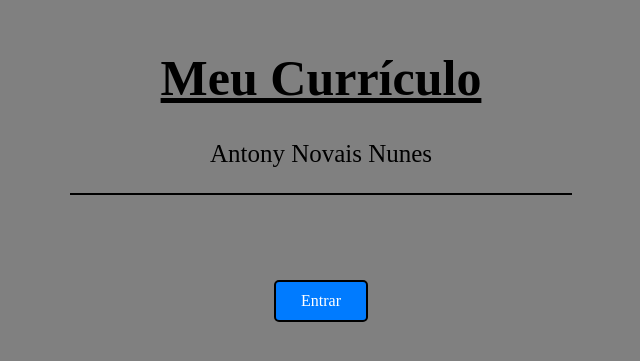
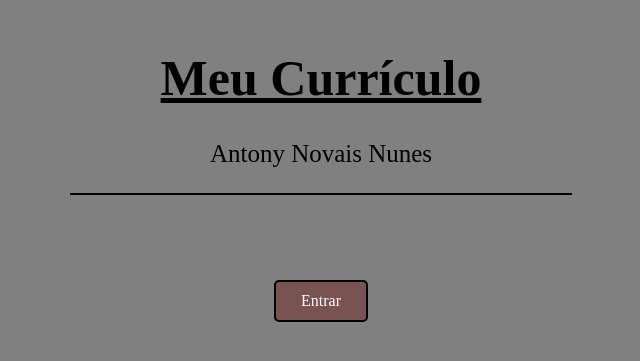
Before and after one commit to ognovais/Curriculo, a plain HTML site: page index.html in a window 1280 px wide. Shown: the part 299-660 px from the top of the page, without its empty margins (319-959 px from the left). Drawn offline with Linux system fonts and the light colour scheme.

Commit message:
Add files via upload

```diff
--- a/index.html
+++ b/index.html
@@ -27,7 +27,7 @@
 
     .link-button {
       display: inline-block;
-      background-color: #007bff;
+      background-color: rgb(121, 82, 82);
       color: #fff;
       padding: 10px 25px;
       text-decoration: none;
@@ -42,7 +42,7 @@
     }
 
     .link-button:hover {
-      background-color: #0056b3;
+      background-color: rgb(121, 82, 82);
     }
   </style>
   <style>
```
